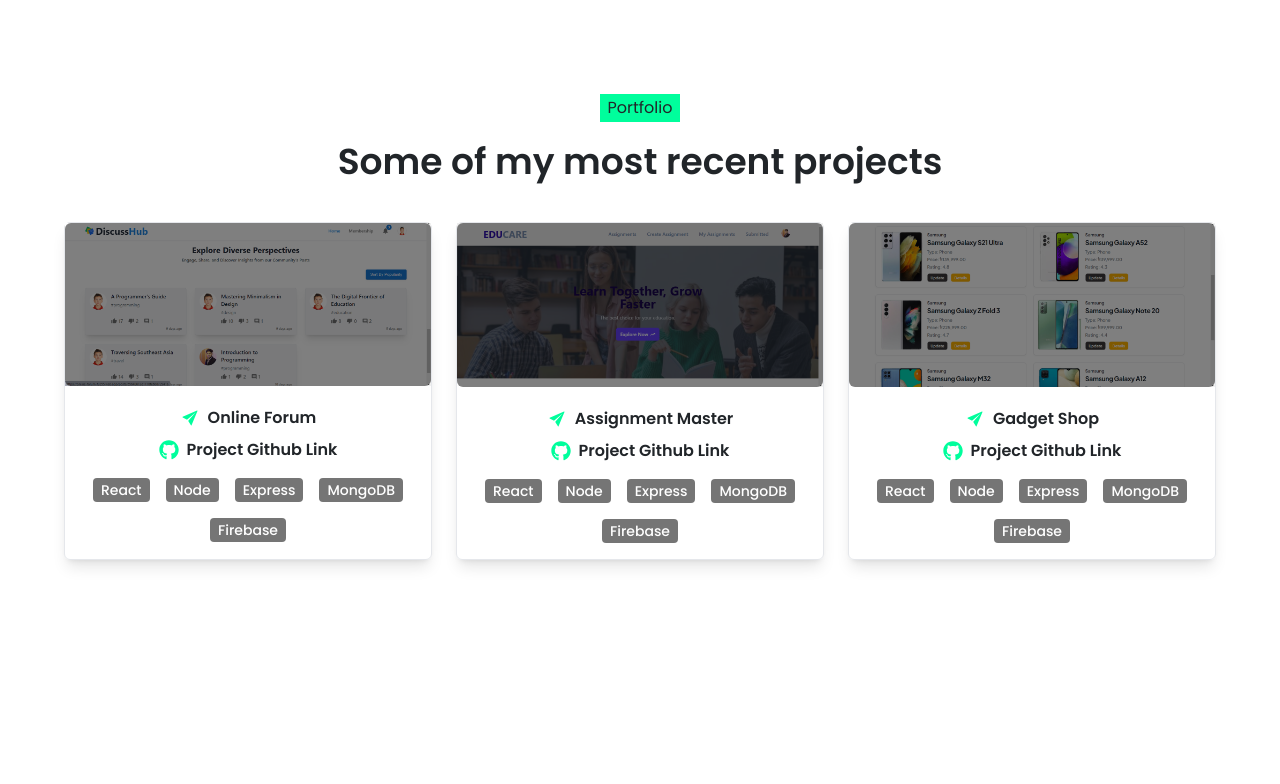
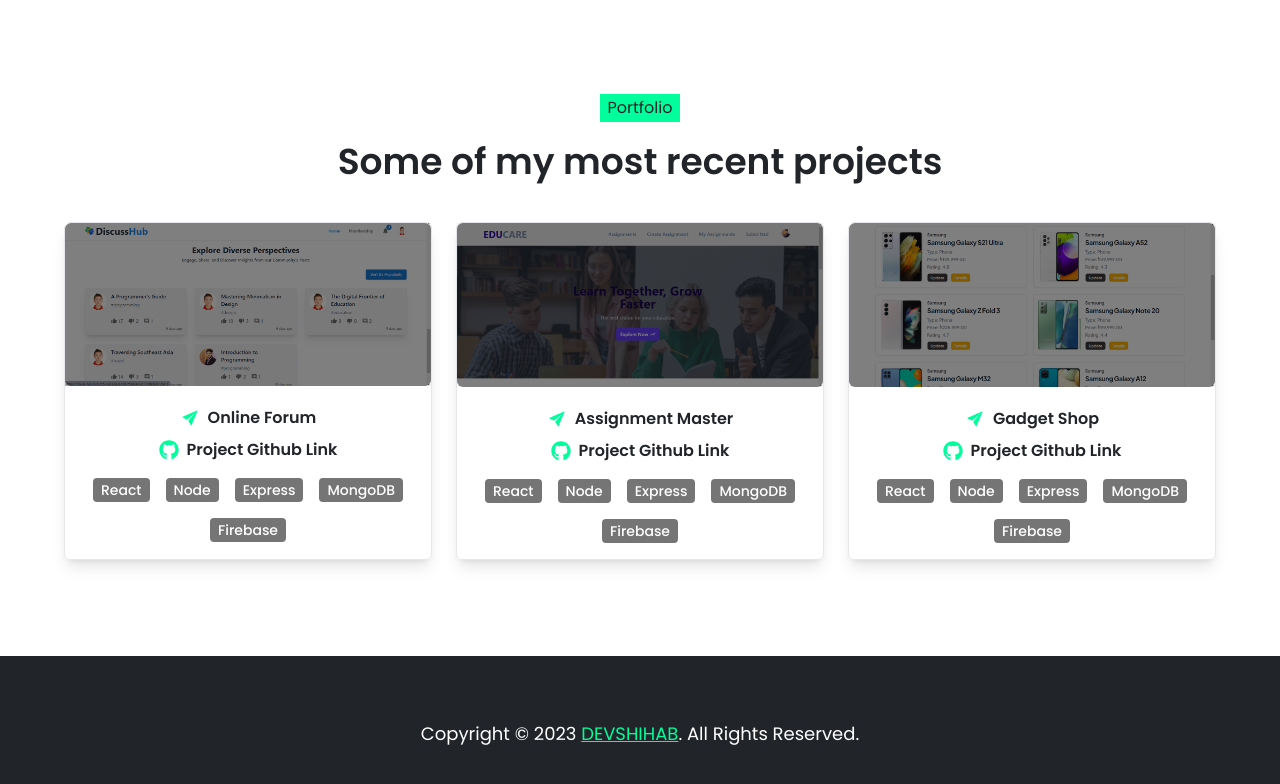
Before and after one commit to shihab01118/my-portfolio, a React (Vite) app: page / in a window 1280 px wide. Shown: the part 3201-3985 px from the top of the page. Before the commit the page ends 3857 px from the top, so only its background shows below. Built offline with nearby package versions, Linux system fonts and the light colour scheme.

Commit message:
footer added

```diff
--- /dev/null
+++ b/src/pages/Home/Footer/Footer.jsx
@@ -0,0 +1,20 @@
+const Footer = () => {
+  return (
+    <div className="bg-secondary text-white py-16 px-8">
+      <p className="text-center text-lg">
+        Copyright © {new Date().getFullYear()}{" "}
+        <a
+          href="https://measly-mass.surge.sh"
+          rel="noreferrer"
+          target="_blank"
+          className="text-primary underline"
+        >
+          DEVSHIHAB
+        </a>
+        . All Rights Reserved.
+      </p>
+    </div>
+  );
+};
+
+export default Footer;
--- a/src/pages/Home/Home/Home.jsx
+++ b/src/pages/Home/Home/Home.jsx
@@ -1,6 +1,7 @@
 import AboutMe from "../AboutMe/AboutMe";
 import Banner from "../Banner/Banner";
 import Education from "../Education/Education";
+import Footer from "../Footer/Footer";
 import Projects from "../Projects/Projects";
 import Skills from "../Skills/Skills";
 import WhatIDo from "../WhatIDo/WhatIDo";
@@ -14,6 +15,7 @@ const Home = () => {
       <Education />
       <Skills />
       <Projects />
+      <Footer />
     </div>
   );
 };
```
